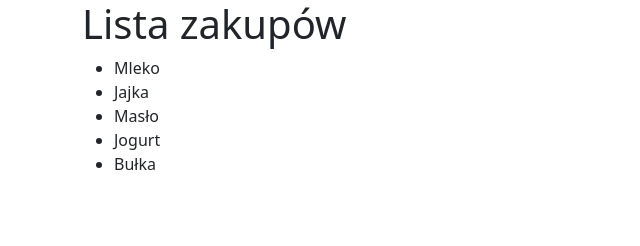
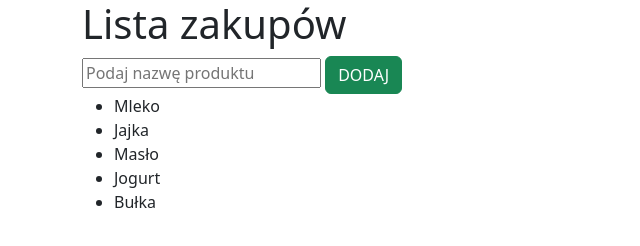
Before and after one commit to olga-grochowska/javascript-course-1, a plain HTML site: page index.html in a window 1280 px wide. Shown: the whole page, without its empty margins (0-640 px from the left). Drawn offline with nearby package versions, Linux system fonts and the light colour scheme.

Commit message:
Creating a form

```diff
--- a/index.html
+++ b/index.html
@@ -13,10 +13,21 @@
 <body>
 
     <div class="container">
+
         <h1>Lista zakupów</h1>
+
+        <form id="newItemForm">
+            <!-- <label for="shoppingItem">Nazwa produktu:</label> -->
+            <input placeholder="Podaj nazwę produktu" type="text" name="shoppingItem" id="shoppingItem">
+
+            <button class="btn btn-success" type="submit">DODAJ</button>
+
+        </form>
+
         <ul id="shoppingList">
 
         </ul>
+
     </div>
 
     <script src="https://cdn.jsdelivr.net/npm/bootstrap@5.2.0-beta1/dist/js/bootstrap.bundle.min.js"
--- a/script.js
+++ b/script.js
@@ -1,4 +1,6 @@
 let ul;
+let newItemForm;
+
 let shoppingList = [
     "Mleko",
     "Jajka",
@@ -9,13 +11,21 @@ let shoppingList = [
 
 document.addEventListener('DOMContentLoaded', () => {
     ul = document.getElementById('shoppingList');
-    for (let shoppingProduct of shoppingList) {
-        addListItem(shoppingProduct)
+    newItemForm = document.getElementById('newItemForm');
+
+    newItemForm.addEventListener('submit', (event) => {
+        event.preventDefault();
+
+        console.log(event);
+    })
+
+    for (let shoppingItem of shoppingList) {
+        addListItem(shoppingItem)
     }
 })
 
-function addListItem(shoppingProduct) {
+function addListItem(shoppingItem) {
     let li = document.createElement('li');
-    li.innerText = shoppingProduct;
+    li.innerText = shoppingItem;
     ul.appendChild(li);
 }
```
